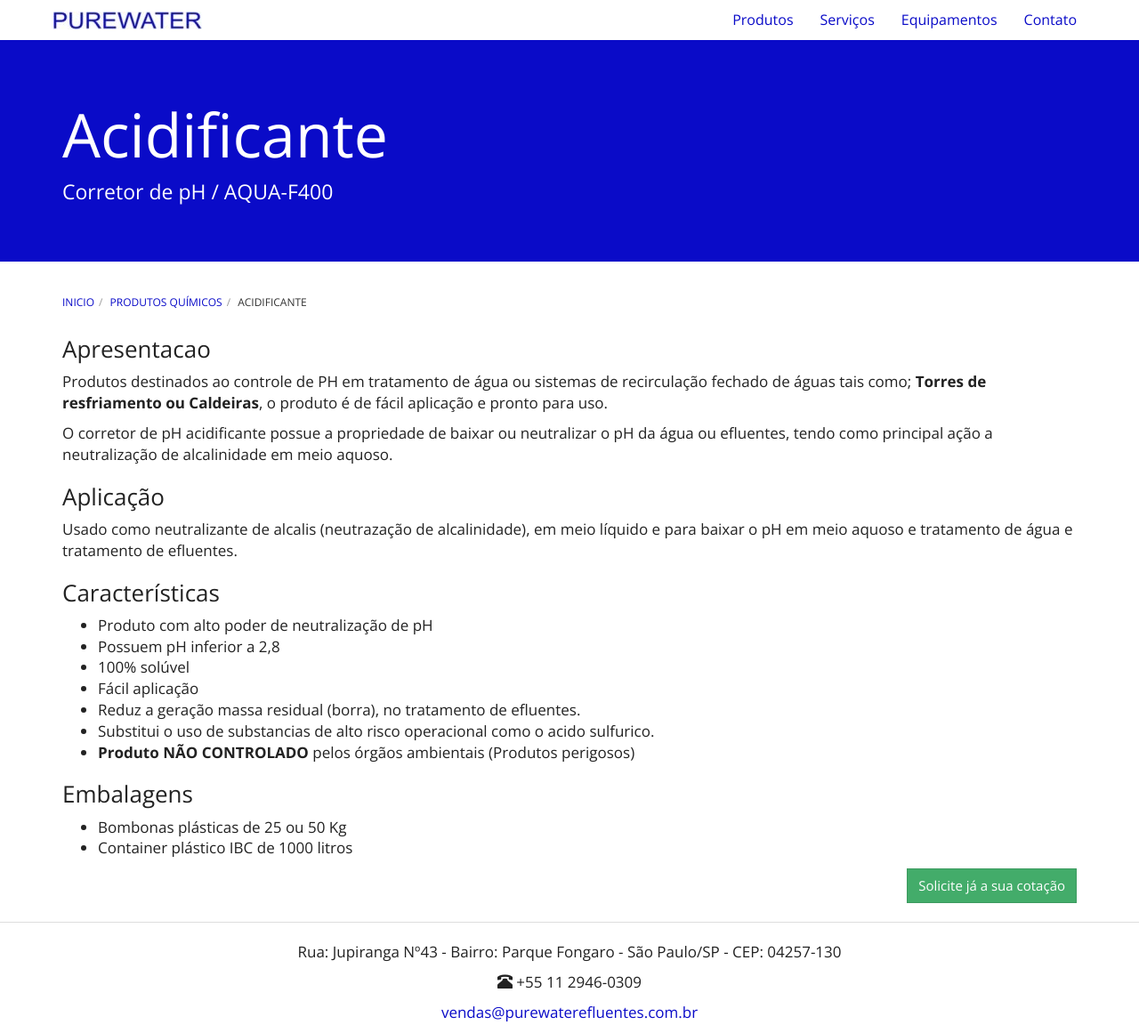
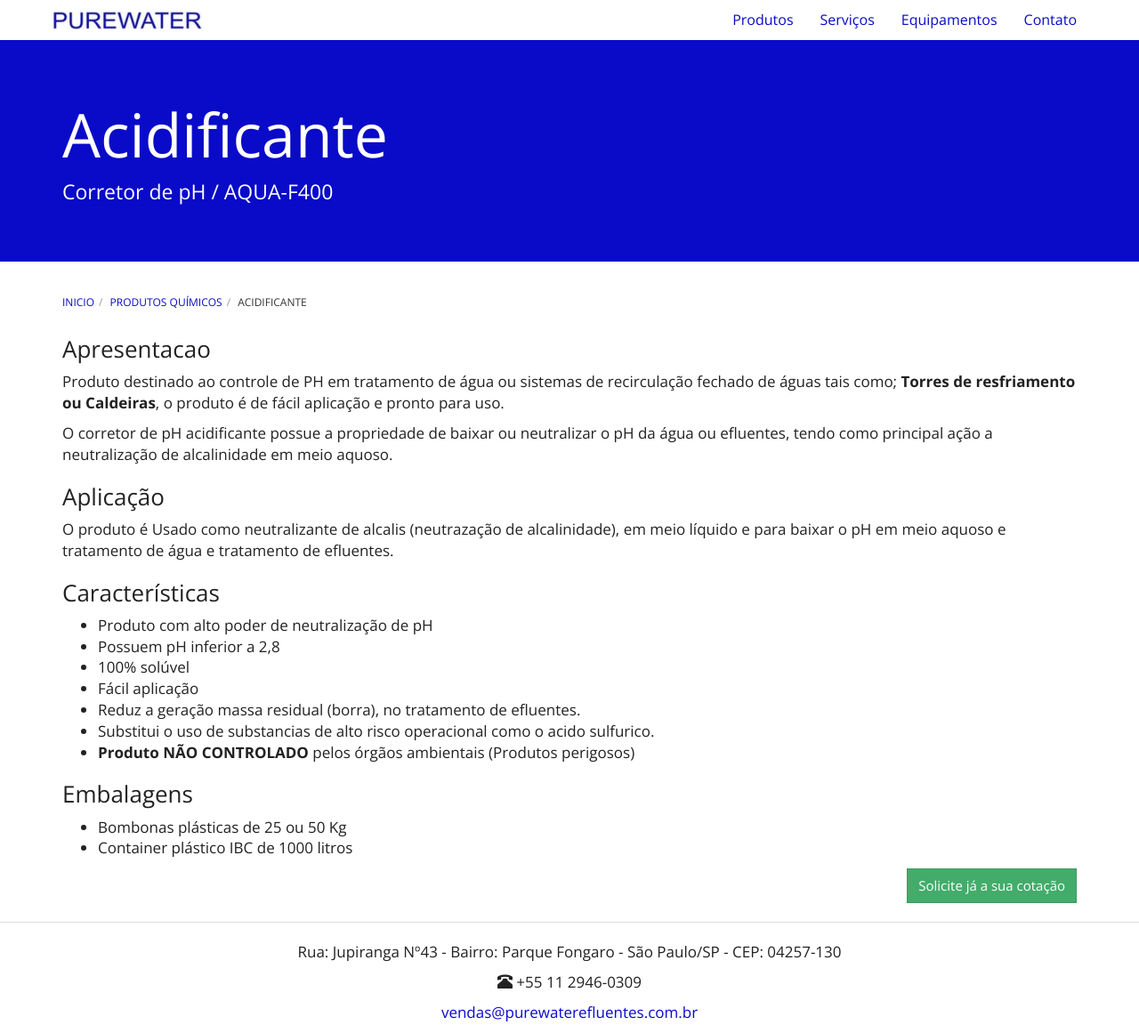
Before and after one commit to purewaterefluentes/purewaterefluentes.github.io, a Jekyll site: the page built from produtos/acidificante.md, in a window 1280 px wide and 1161 px high. Shown: the whole window at 89% size. Built offline with Jekyll 4.4.1, drawn with Linux system fonts in a browser that asks for light colours; nearby versions of some CDN libraries; library files that are not in the unit come from our copies.

Commit message:
Update acidificante.md

```diff
--- a/produtos/acidificante.md
+++ b/produtos/acidificante.md
@@ -7,13 +7,13 @@
 
 ### Apresentacao
 
-Produtos destinados ao controle de PH em tratamento de água ou sistemas de recirculação fechado de águas tais como; **Torres de resfriamento ou Caldeiras**, o produto é de fácil aplicação e pronto para uso.
+Produto destinado ao controle de PH em tratamento de água ou sistemas de recirculação fechado de águas tais como; **Torres de resfriamento ou Caldeiras**, o produto é de fácil aplicação e pronto para uso.
 
 O corretor de pH acidificante possue a propriedade de baixar ou neutralizar o pH da água ou efluentes, tendo como principal ação a neutralização de alcalinidade em meio aquoso.
 
 ### Aplicação
 
-Usado como neutralizante de alcalis (neutrazação de alcalinidade), em meio líquido e para baixar o pH em meio aquoso e tratamento de água e tratamento de efluentes.
+O produto é Usado como neutralizante de alcalis (neutrazação de alcalinidade), em meio líquido e para baixar o pH em meio aquoso e tratamento de água e tratamento de efluentes.
 
 ### Características
 
```
